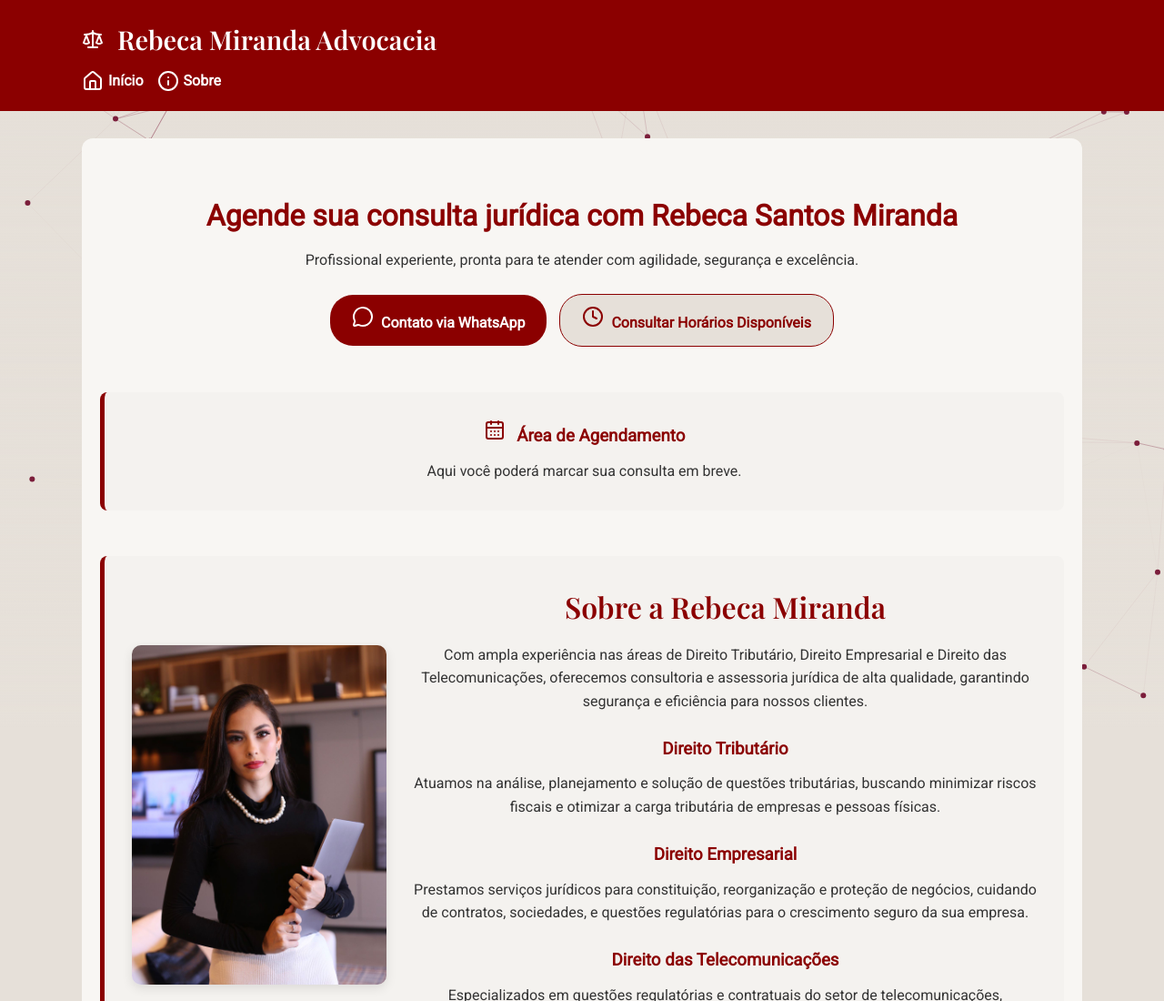
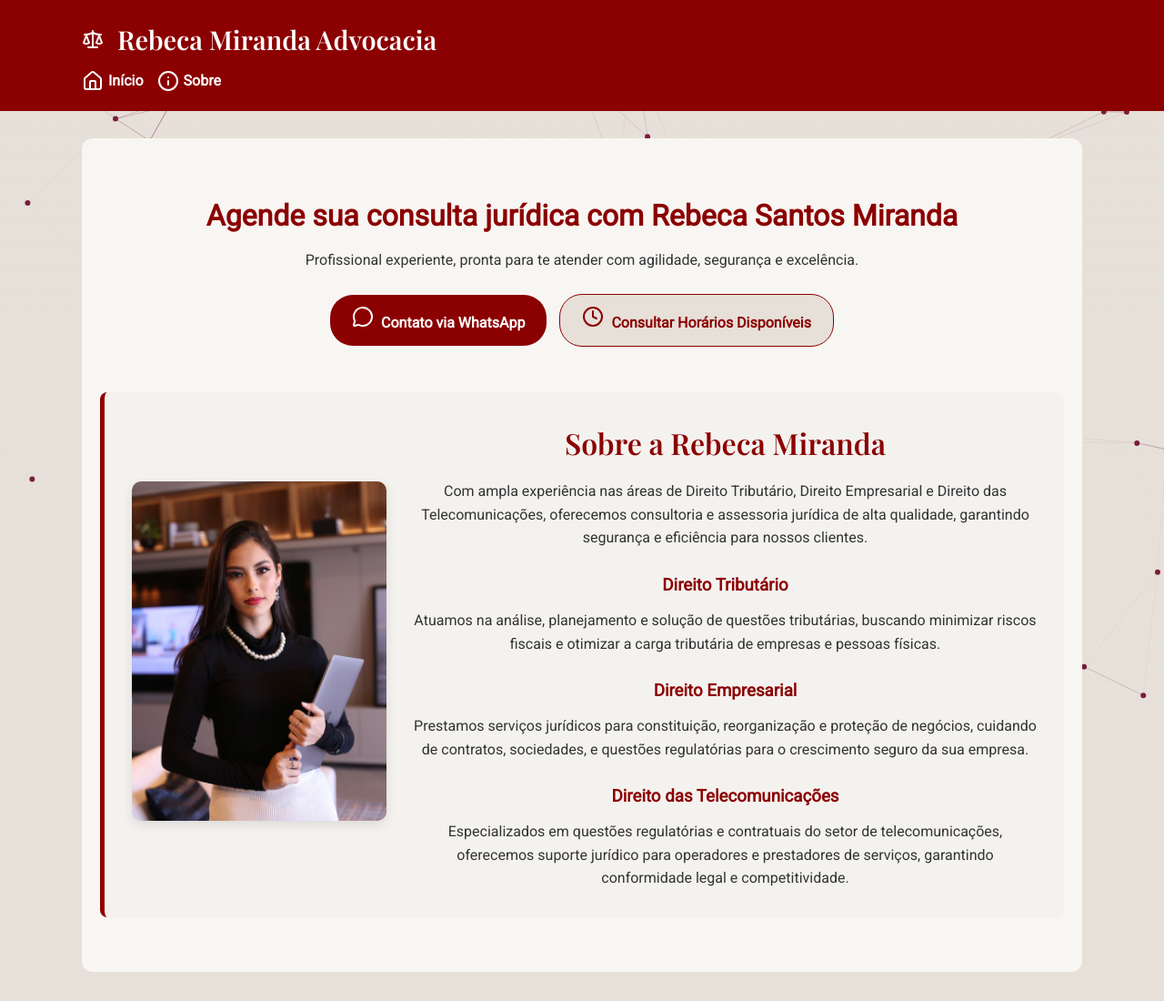
Before and after one commit to Davimirandajr/rebecaadvocacia, a plain HTML site: page index.html in a window 1280 px wide. Shown: the top 1100 px of the page at 91% size. Drawn offline with nearby package versions, Linux system fonts and the light colour scheme.

Commit message:
Update index.html

```diff
--- a/index.html
+++ b/index.html
@@ -72,10 +72,6 @@
   });
 </script>
 
-    <section class="agenda-area">
-      <h3><i data-lucide="calendar-days" style="margin-right: 8px;"></i> Área de Agendamento</h3>
-      <p>Aqui você poderá marcar sua consulta em breve.</p>
-    </section>
 
    <section id="sobre" class="sobre-area">
   <div class="sobre-img">
```
